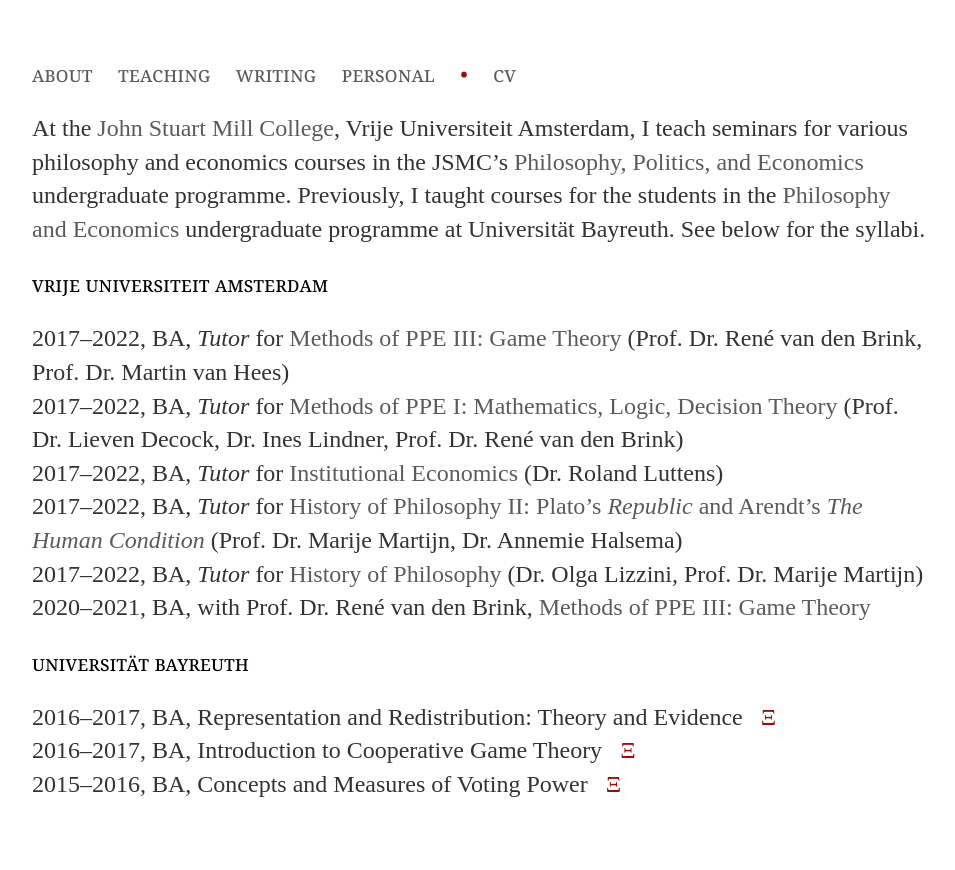
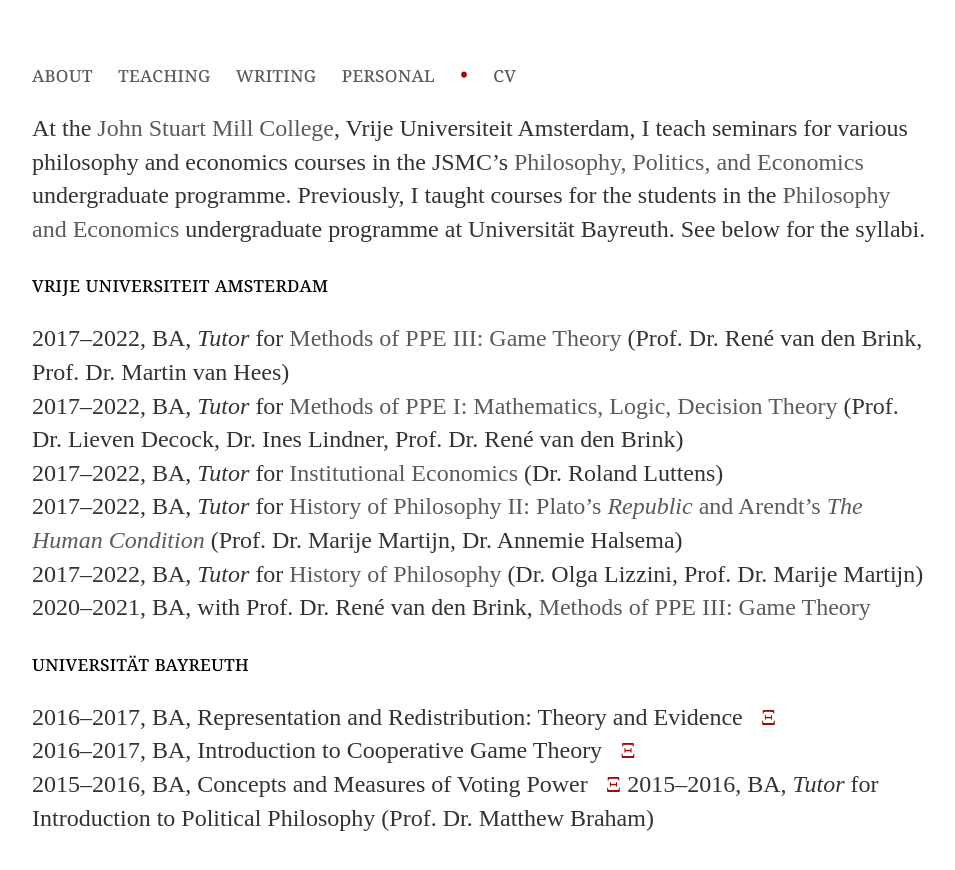
Before and after one commit to uzunovam/uzunovam, a Jekyll site: the page built from teaching/index.html, in a window 1280 px wide. Shown: the top 870 px of the page, without its empty margins (160-1115 px from the left). Built offline with Jekyll 4.4.1, drawn with Linux system fonts in a browser that asks for light colours.

Commit message:
Update index.html

```diff
--- a/teaching/index.html
+++ b/teaching/index.html
@@ -14,5 +14,6 @@
 	<section>universit&auml;t bayreuth</section>
 	<p>2016–2017, BA, Representation and Redistribution: Theory and Evidence &nbsp; <a href="/files/syllabi/RR_Syllabus.pdf"><bullet>&Xi;</bullet></a></br>
 		2016–2017, BA, Introduction to Cooperative Game Theory &nbsp; <a href="/files/syllabi/ICGT_Syllabus.pdf"><bullet>&Xi;</bullet></a></br>
-		2015–2016, BA, Concepts and Measures of Voting Power &nbsp; <a href="/files/syllabi/CMVP_Syllabus.pdf"><bullet>&Xi;</bullet></a></p>
+		2015–2016, BA, Concepts and Measures of Voting Power &nbsp; <a href="/files/syllabi/CMVP_Syllabus.pdf"><bullet>&Xi;</bullet></a>
+		2015–2016, BA, <cite>Tutor</cite> for Introduction to Political Philosophy (Prof. Dr. Matthew Braham)</p>
 </div><!-- /.blurb -->
```
